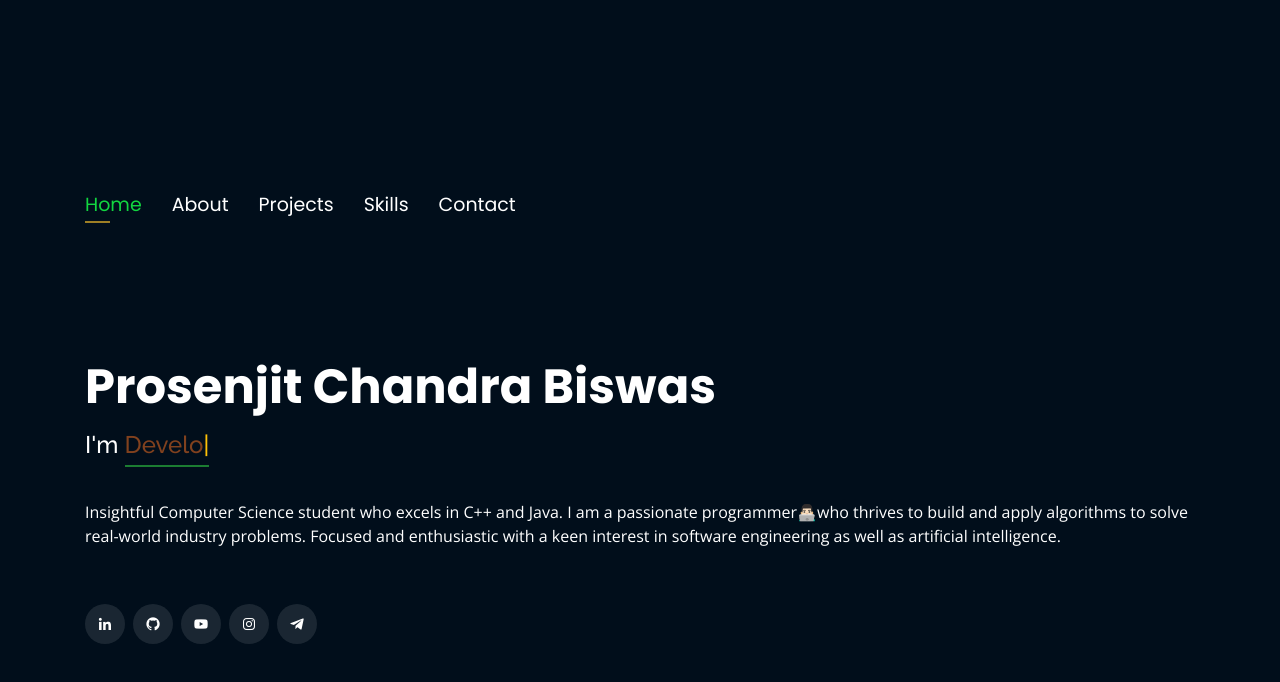
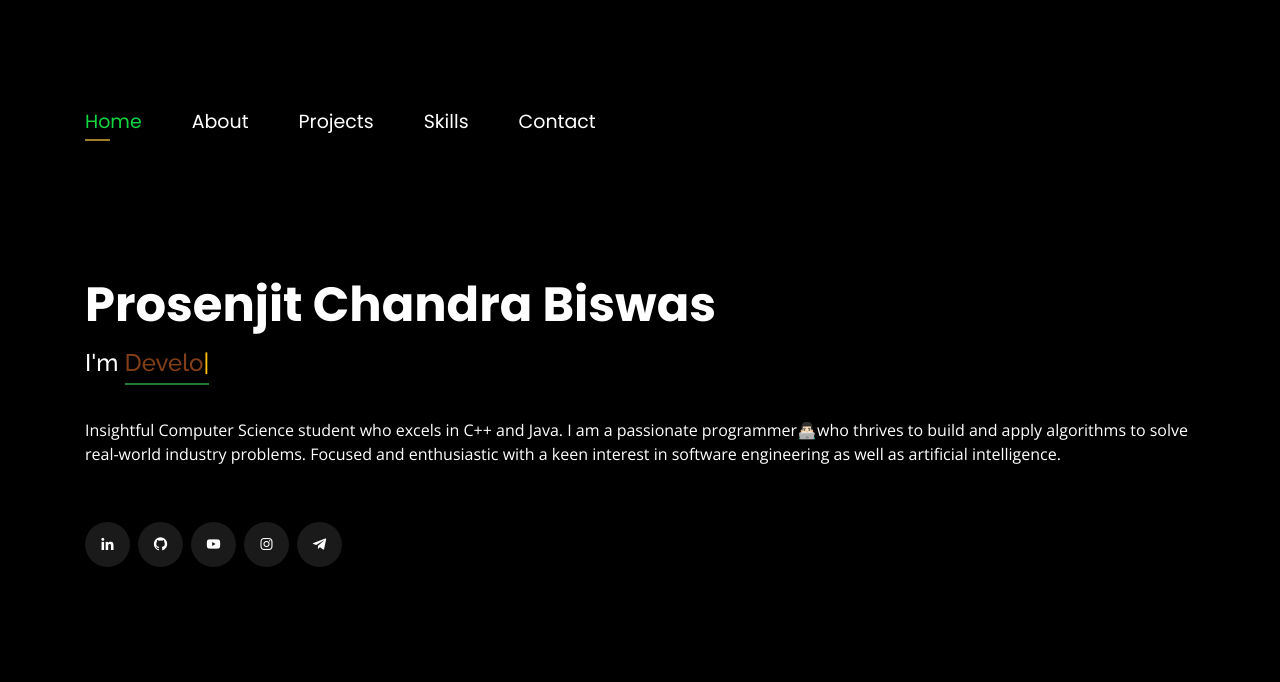
Before and after one commit to prosenjit07/prosenjit07.github.io, a plain HTML site: page index.html in a window 1280 px wide. Drawn offline with nearby package versions, Linux system fonts and the light colour scheme.

Commit message:
first commit

```diff
--- a/assets/css/style.css
+++ b/assets/css/style.css
@@ -18,7 +18,7 @@ body {
 body::before {
   content: "";
   position: fixed;
-  background: #010e1b;
+  background: #000000;
   background-size: cover;
   left: 0;
   right: 0;
@@ -51,7 +51,7 @@ h1, h2, h3, h4, h5, h6 {
 #header {
   transition: ease-in-out 0s;
   position: relative;
-  height: 100vh;
+  height: 80vh;
   display: flex;
   align-items: center;
   z-index: 997;
@@ -80,7 +80,7 @@ h1, h2, h3, h4, h5, h6 {
 #header h2 {
   font-size: 24px;
   margin-top: 20px;
-  color: #12d640;
+  color: #104099;
 }
 
 #header h2 span {
@@ -109,8 +109,8 @@ h1, h2, h3, h4, h5, h6 {
   line-height: 1;
   margin-right: 8px;
   border-radius: 50%;
-  width: 40px;
-  height: 40px;
+  width: 45px;
+  height: 45px;
 }
 
 #header .social-links a:hover {
@@ -151,7 +151,7 @@ h1, h2, h3, h4, h5, h6 {
 }
 
 .nav-menu li + li {
-  margin-left: 30px;
+  margin-left: 50px;
 }
 
 .nav-menu a {
--- a/index.html
+++ b/index.html
@@ -291,10 +291,10 @@
 
         <div class="col-lg-4 col-md-6 portfolio-item filter-app">
           <center>
-            <h4>Music Streaming Website</h4>
+            <h4>Music Player Website</h4>
           </center>
           <div class="portfolio-wrap">
-            <img src="assets/img/project/musicplayer.jpg" class="img-fluid" alt= "">
+            <img src="assets/img/project/music_web.png" class="img-fluid" alt= "">
 
           </div>
         </div>
```
Also changed, not shown: assets/img/project/music_web.png (added).
